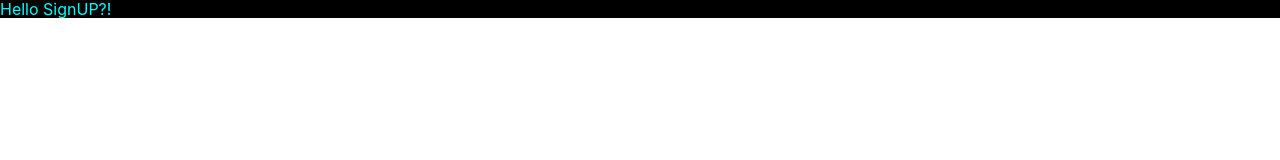
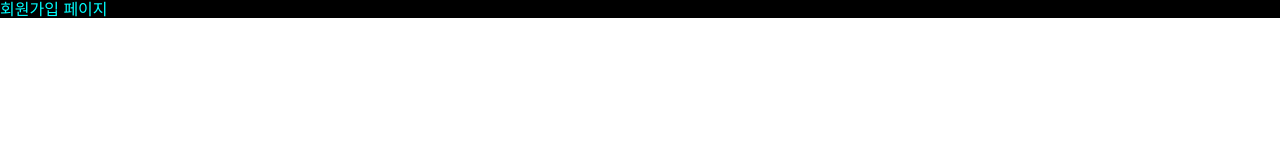
Before and after one commit to sewonkimm/Checkmate, a React (Create React App) app in the folder frontend/: page /register in a window 1280 px wide. Shown: the top 160 px of the page. Built offline with nearby package versions, Linux system fonts and the light colour scheme.

Commit message:
docs: ✏️ 주석 추가
- 페이지별로 폴더를 제작하는 방식으로 프로젝트 구조를 수정했습니다.
- 각 파일마다 주석을 추가해주었습니다.

```diff
--- a/frontend/src/App.css
+++ /dev/null
@@ -1,3 +0,0 @@
-.App {
-  text-align: center;
-}
--- a/frontend/src/App.tsx
+++ b/frontend/src/App.tsx
@@ -1,21 +1,23 @@
+/*
+App.tsx
+: react-router가 등록되어있습니다. 각 라우터로 분기시켜주는 파일입니다.
+*/
+
 import React from 'react';
 import { Route, Switch } from 'react-router-dom';
+import { ThemeProvider } from 'styled-components';
+import { theme } from './styles/theme';
 
-import './App.css';
-
-import {ThemeProvider} from 'styled-components'
-import {theme} from './styles/theme'
-
-import Home from './Home'
-import Register from './Member/Register'
+import Home from './Home/Index';
+import Register from './Register/Index';
 
 const App: React.FC = () => {
   return (
-    // ThemeProvide 가 theme.ts에서 지정한 테마
-    // switch는 라우터 감싸는 태그로 리액트 라우터에서 사용
     <ThemeProvider theme={theme}>
+      {/* ThemeProvider는 theme.ts에서 지정한 테마입니다. */}
       <Switch>
-        <Route path="/" exact component={Home} />
+        {/* Switch 는 첫번째로 매칭되는 path 를 가진 컴포넌트를 렌더링 시킵니다. */}
+        <Route exact path="/" component={Home} />
         <Route path="/register" component={Register} />
       </Switch>
     </ThemeProvider>
--- a/frontend/src/Home.tsx
+++ /dev/null
@@ -1,10 +0,0 @@
-import React from 'react'
-
-const Home: React.FC = () => {
-    return (
-        <div>
-            Home
-        </div>
-    )
-}
-export default Home
--- /dev/null
+++ b/frontend/src/Home/Index.tsx
@@ -0,0 +1,11 @@
+/*
+Home/Index.tsx
+: 랜딩페이지
+*/
+
+import React from 'react';
+
+const Home: React.FC = () => {
+  return <div>Home</div>;
+};
+export default Home;
--- a/frontend/src/Member/Register.tsx
+++ /dev/null
@@ -1,16 +0,0 @@
-import React from 'react';
-import styled from 'styled-components'
-
-const Register: React.FC = () => {
-  return (
-    <Signup > Hello SignUP?!
-    </Signup>
-  );
-};
-
-const Signup = styled.div`
-  color: ${props => props.theme.color.main};
-  background-color: black;
-`
-
-export default Register;
--- /dev/null
+++ b/frontend/src/Register/Index.tsx
@@ -0,0 +1,18 @@
+/*
+Register/Index.tsx
+: 회원가입 페이지
+*/
+
+import React from 'react';
+import styled from 'styled-components';
+
+const Register: React.FC = () => {
+  return <Signup> 회원가입 페이지</Signup>;
+};
+
+const Signup = styled.div`
+  color: ${(props) => props.theme.color.main};
+  background-color: black;
+`;
+
+export default Register;
--- a/frontend/src/react-app-env.d.ts
+++ b/frontend/src/react-app-env.d.ts
@@ -1 +1,7 @@
+/*
+react - app - env.d.ts
+: create - react - app으로 시작된 프로젝트와 관련된 TypeScript 타입 선언을 참조합니다.
+  그리고 이러한 타입 선언은 bmp, gif, jpg, jpg, png, webp 및 svg와 같은 리소스 파일을 가져오는데 대한 지원을 추가합니다.
+*/
+
 /// <reference types="react-scripts" />
--- a/frontend/src/styles/global-styles.ts
+++ b/frontend/src/styles/global-styles.ts
@@ -1,5 +1,5 @@
-import {createGlobalStyle} from 'styled-components'
-import {normalize} from 'styled-normalize'
+import { createGlobalStyle } from 'styled-components';
+import { normalize } from 'styled-normalize';
 
 export const GlobalStyle = createGlobalStyle`
     ${normalize}
@@ -11,4 +11,4 @@ export const GlobalStyle = createGlobalStyle`
     * {
         box-sizing: border-box;
     }
-`
+`;
```
Also changed, not shown: frontend/src/index.css (+8 -5 lines), frontend/src/index.tsx (+7 -3 lines).
